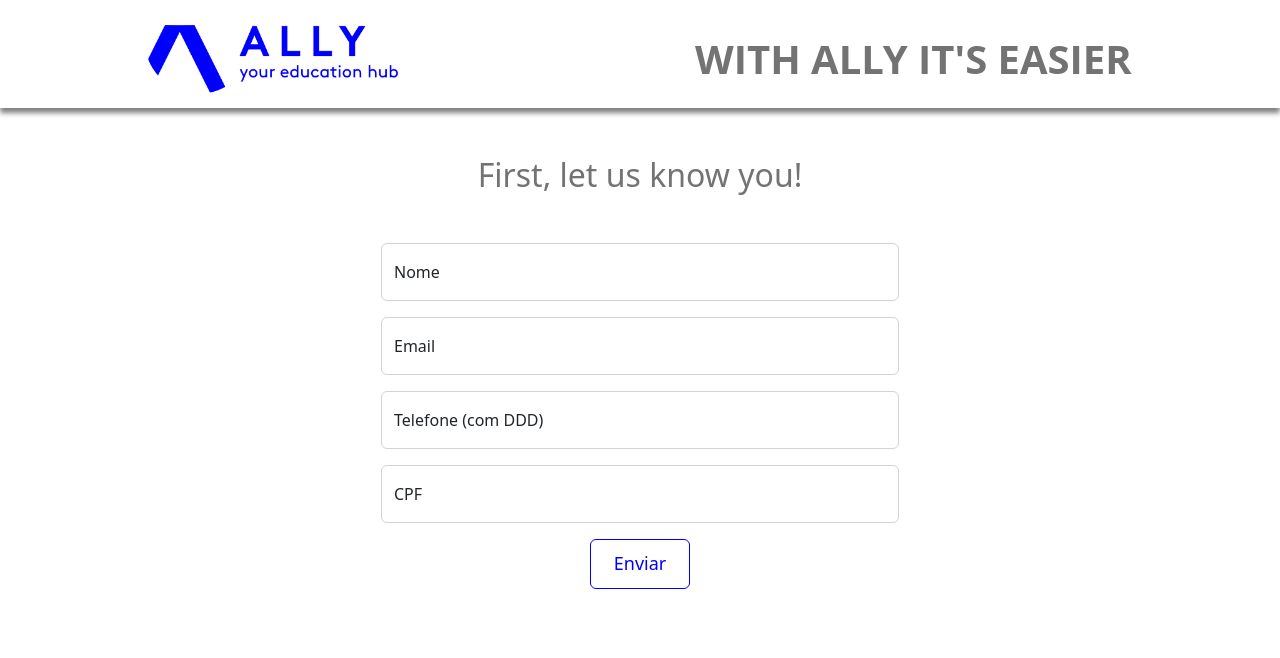
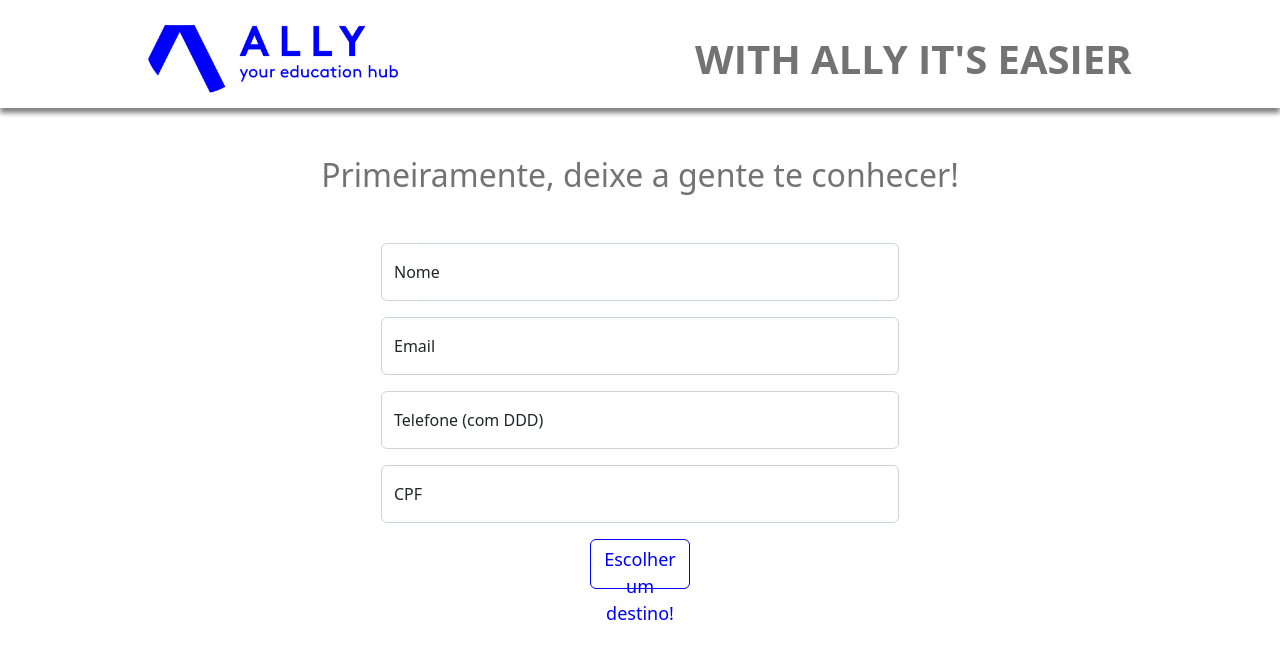
Before and after one commit to andremoraes98/allyhub, a React (Create React App) app: page /forms in a window 1280 px wide. Shown: the top 658 px of the page. Built offline with nearby package versions, Linux system fonts and the light colour scheme.

Commit message:
feat: tradução dos títulos e ajuste na validação do Formik

```diff
--- a/src/pages/form/PessoalForm.jsx
+++ b/src/pages/form/PessoalForm.jsx
@@ -18,17 +18,17 @@ function PessoalForm() {
 
     if (!name) {
       errors.name = 'Nome é obrigatório!';
-    } else if (!email) {
+    } if (!email) {
       errors.email = 'Email é obrigatório!';
     } else if (!emailRegex.test(email)) {
       errors.email = 'Insira um email válido!';
-    } else if (!cellphone) {
+    } if (!cellphone) {
       errors.cellphone = 'Telefone é obrigatório!';
     } else if (!onlyNumbersRegex.test(cellphone)) {
       errors.cellphone = 'Insira apenas números!';
     } else if (cellphone.length < 10) {
       errors.cellphone = 'Insira, no mínimo, 10 números';
-    } else if (!cpf) {
+    } if (!cpf) {
       errors.cpf = 'CPF é obrigatório!';
     } else if (!onlyNumbersRegex.test(cpf)) {
       errors.cpf = 'Insira apenas números!';
@@ -40,7 +40,7 @@ function PessoalForm() {
 
   return (
     <>
-      <h2 className="text-center my-5">First, let us know you!</h2>
+      <h2 className="text-center my-5">Primeiramente, deixe a gente te conhecer!</h2>
       <Formik
         initialValues={{
           name: '',
@@ -109,7 +109,7 @@ function PessoalForm() {
                     variant="outline-primary"
                     type="submit"
                   >
-                    Enviar
+                    Escolher um destino!
                   </Button>
                 </div>
               </Form>
```
